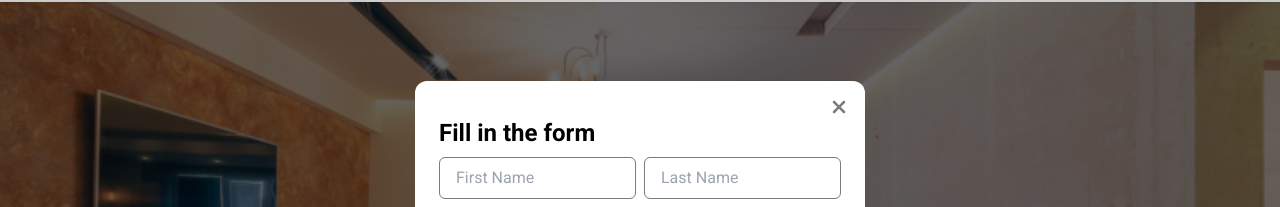
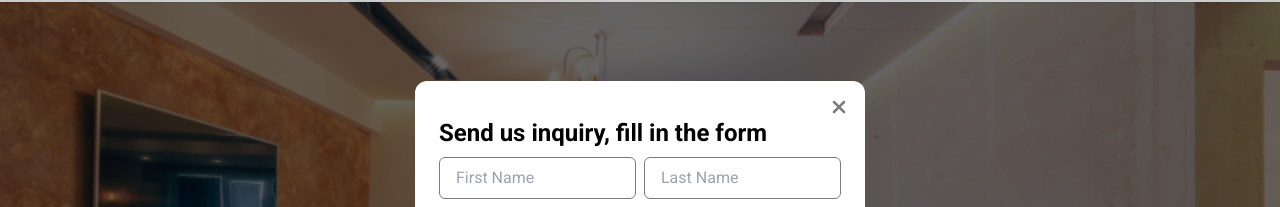
Before and after one commit to Kenn072799/mrquickfix-website, a React (Vite) app: page / in a window 1280 px wide. Both pictures are taken after a click on the button "Contact us for free consultation". Shown: the part 114-321 px from the top of the page. Built offline with nearby package versions, Linux system fonts and the light colour scheme.

Commit message:
update: form heading and adding toast

```diff
--- a/package.json
+++ b/package.json
@@ -20,6 +20,7 @@
     "react-modal": "^3.16.1",
     "react-router-dom": "^6.26.1",
     "react-scroll": "^1.9.0",
+    "react-toastify": "^10.0.5",
     "swiper": "^11.1.12"
   },
   "devDependencies": {
--- a/src/components/Contact/ContactCard/PopupContactCard.jsx
+++ b/src/components/Contact/ContactCard/PopupContactCard.jsx
@@ -2,6 +2,8 @@ import React, { useState } from "react";
 import { FaXmark, FaPhone, FaFacebookF, FaEnvelope } from "react-icons/fa6";
 import { validateForm } from "../../hooks/validateForm";
 import ReCAPTCHA from "react-google-recaptcha";
+import { toast, ToastContainer } from "react-toastify";
+import "react-toastify/dist/ReactToastify.css";
 
 const PopupContactCard = ({ isOpen, onClose }) => {
   const [showContactInfo, setShowContactInfo] = useState(false);
@@ -50,7 +52,6 @@ const PopupContactCard = ({ isOpen, onClose }) => {
     } else {
       setLoading(true);
 
-      // Send form data to API
       try {
         const response = await fetch("API_URL", {
           method: "POST",
@@ -68,6 +69,8 @@ const PopupContactCard = ({ isOpen, onClose }) => {
         console.log("Form Submitted", formValues);
         console.log("Server Response:", data);
 
+        toast.success("Form submitted successfully!");
+
         setFormValues({
           firstName: "",
           lastName: "",
@@ -78,6 +81,7 @@ const PopupContactCard = ({ isOpen, onClose }) => {
         setRecaptchaToken(null);
       } catch (error) {
         console.error("Error submitting data:", error);
+        toast.error("There was an error submitting the form.");
       } finally {
         setLoading(false);
       }
@@ -102,7 +106,7 @@ const PopupContactCard = ({ isOpen, onClose }) => {
 
         {!showContactInfo ? (
           <div className="font-roboto md:mt-3">
-            <h1 className="text-2xl font-bold">Fill in the form</h1>
+            <h1 className="text-2xl font-bold">Send us inquiry, fill in the form</h1>
             <form onSubmit={handleSubmit}>
               <div className="flex gap-2">
                 <div className="mt-2">
@@ -285,6 +289,7 @@ const PopupContactCard = ({ isOpen, onClose }) => {
             </div>
           </div>
         )}
+        <ToastContainer />
       </div>
     </section>
   );
```
Also changed, not shown: 1 other file (tests, documents, lock files or other folders).
